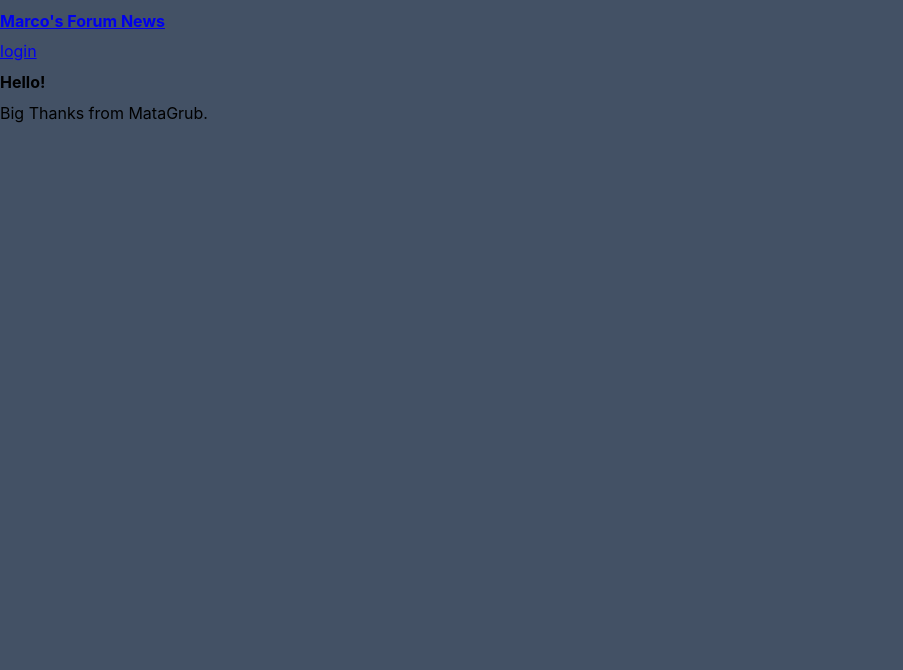
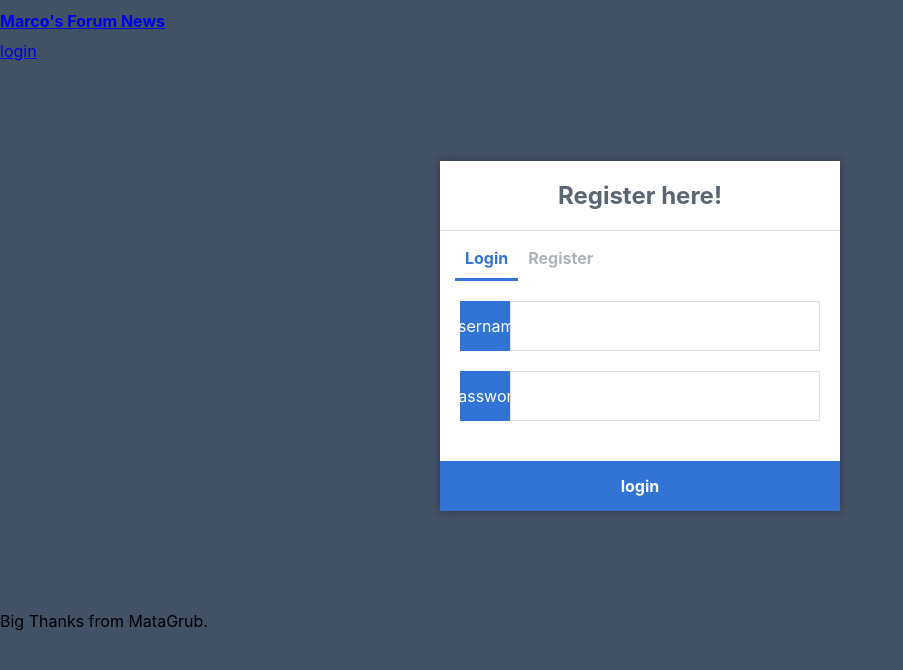
Before and after one commit to itsmarcotime/mata_python_forum, a Flask app: template templates/register.html in a window 1280 px wide. Shown: the top 670 px of the page, without its empty margins (0-903 px from the left). Run offline with Flask 3, Linux system fonts and the light colour scheme; the template is opened without the code that fills it, so the values that code supplies are empty.

Commit message:
setting up register stuff

```diff
--- a/main.py
+++ b/main.py
@@ -27,6 +27,10 @@ def base_page():
 def home():
     return render_template('home.html', username=session['username'])
 
+@app.route('/register')
+def do_register():
+    return render_template('register.html')
+
 @app.route('/login', methods=['GET', 'POST'])
 def do_login():
     msg = ''
--- a/templates/register.html
+++ b/templates/register.html
@@ -1,5 +1,20 @@
 {% extends 'base.html' %}
 
 {% block body %}
-<h1>Hello!</h1>
+<div class="register">
+    <h1>Register here!</h1>
+    <div class="links">
+      <a href="{{ url_for('do_login') }}" class="active">Login</a>
+      <a href="/register">Register</a>
+    </div>
+    <form action="{{ url_for('do_login') }}" method="post">
+      <label>Username</label>
+      <input type="text" name="username" id="username" required>
+
+      <label>Password</label>
+      <input type="password" name="password" id="password" required>
+      <!-- might be "do_login" for value here -->
+      <input type="submit" value="login">
+    </form>
+  </div>
 {% endblock %}
```
